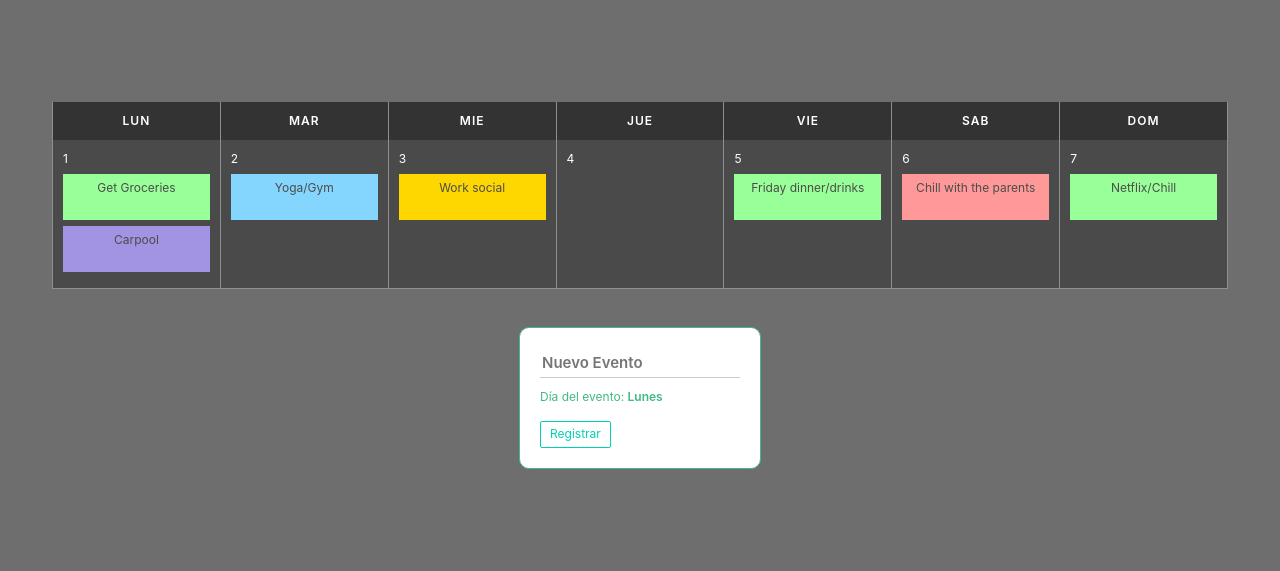
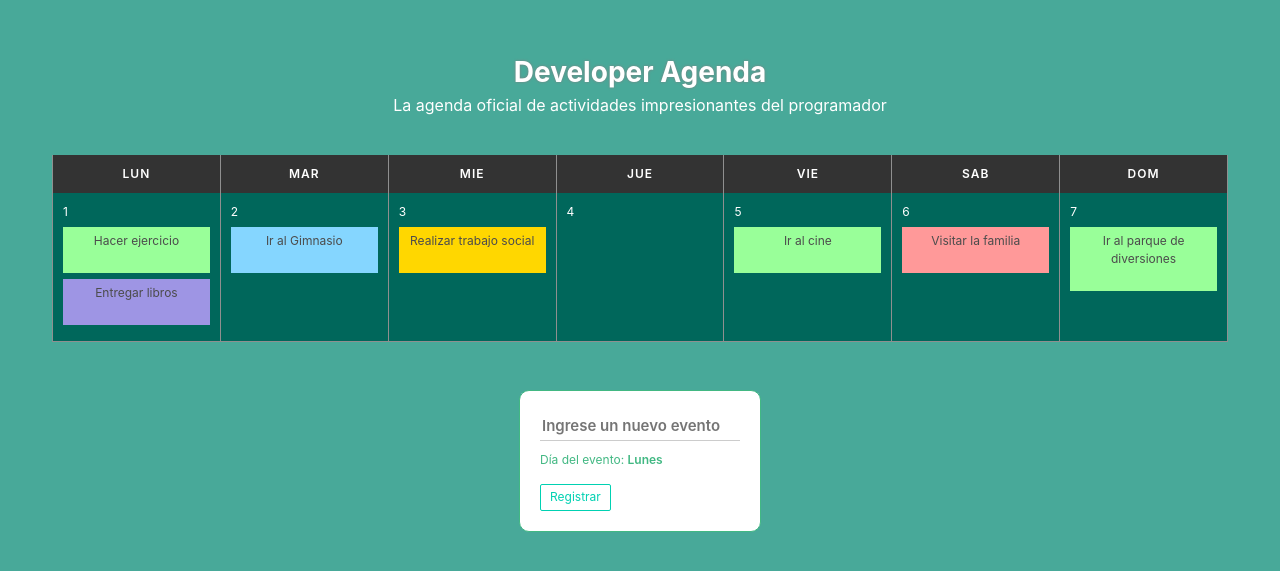
Before and after one commit to alexglzrys/developer-agenda, a Vue app: page / in a window 1280 px wide. Shown: the part 109-680 px from the top of the page. Built offline with nearby package versions, Linux system fonts and the light colour scheme; some icons are missing.

Commit message:
Añadir componente de titulo

```diff
--- a/public/index.html
+++ b/public/index.html
@@ -7,7 +7,7 @@
     <link rel="icon" href="<%= BASE_URL %>favicon.ico">
     <link rel="stylesheet" href="<%= BASE_URL %>bulma/bulma.css">
     <link rel="stylesheet" href="<%= BASE_URL %>font-awesome/css/font-awesome.min.css">
-    <title>Agenda del Programador</title>
+    <title>Developer Angenda</title>
   </head>
   <body>
     <noscript>
--- a/src/App.vue
+++ b/src/App.vue
@@ -1,6 +1,7 @@
 <template>
   <div id="app">
     <!-- Al dividir nuestra aplicación en componentes, ayuda a adelgazar la lógica y marcado HTML en el componente principal -->
+    <calendar-title />
     <calendar-week />
     <calendar-entry />
   </div>
@@ -10,6 +11,7 @@
 // Importar los componentes hijos directos de App.vue
 import CalendarWeek from './components/CalendarWeek.vue'
 import CalendarEntry from './components/CalendarEntry.vue'
+import CalendarTitle from './components/CalendarTitle.vue'
 
 export default {
   // Asignar un nombre a este componente
@@ -18,6 +20,7 @@ export default {
   components: {
     CalendarWeek,
     CalendarEntry,
+    CalendarTitle,
   },
 }
 </script>
@@ -32,8 +35,8 @@ export default {
 <!-- Declarar los estilos de este componente -->
 <style lang="scss" scoped>
   #app {
-    height: inherit;
-    background: #6e6e6e;
+    min-height: 100vh;
+    background: #48a999;
     display: flex;
     flex-direction: column;
     align-items: center;
--- a/src/components/CalendarDay.vue
+++ b/src/components/CalendarDay.vue
@@ -40,7 +40,7 @@ export default {
 
 <style lang="scss" scoped>
   .day {
-    background-color: #4A4A4A;
+    background-color: #00675b;
     color: #FFF;
     border-left: 1px solid #8F8F8F;
     border-bottom: 1px solid #8F8F8F;
@@ -48,7 +48,7 @@ export default {
     cursor: pointer;
 
     &:hover {
-      background: darken(#4A4A4A,3%);
+      background: darken(#009688,3%);
     }
 
     .day-banner {
--- a/src/components/CalendarEntry.vue
+++ b/src/components/CalendarEntry.vue
@@ -2,7 +2,7 @@
   <div id="calendar-entry">
     <div class="calendar-entry-note">
       <!-- v-model se utiliza para crear un enlace de datos bidireccional entre la entrada del formulario (control) y una propiedad de datos (modelo) del componente - basicamente a medida que uno cambia, el otro se actualiza -->
-      <input type="text" v-model="inputEntry" placeholder="Nuevo Evento" />
+      <input type="text" v-model="inputEntry" placeholder="Ingrese un nuevo evento" />
       <p class="calendar-entry-day">Día del evento: <span class="bold">{{ titleOfActiveDay }}</span></p>
       <!-- cuando se hace click, se ejecuta un metodo que recibe como parametro la propiedad de datos inputEntry que contiene los detalles del evento (lo que el usuario ingresó en la caja de texto) -->
       <a class="button is-primary is-small is-outlined" @click="submitEvent(inputEntry)">Registrar</a>
@@ -52,8 +52,8 @@ export default {
   background: #FFF;
   border: 1px solid #42b883;
   border-radius: 10px;
-  max-width: 300px;
-  margin: 0 auto;
+  max-width: 380px;
+  margin: 10px auto 20px;
   padding: 20px;
 
   .calendar-entry-note {
--- /dev/null
+++ b/src/components/CalendarTitle.vue
@@ -0,0 +1,26 @@
+<template>
+  <div id="calendar-title">
+    <h1>Developer Agenda</h1>
+    <p>La agenda oficial de actividades impresionantes del programador</p>
+  </div>
+</template>
+
+<script>
+export default {
+  name: 'CalendarTitle',
+}
+</script>
+
+<style lang="scss" scoped>
+#calendar-title {
+  color: white;
+  text-align: center;
+  margin: 20px 0 50px;
+
+  h1 {
+    font-size: 28px;
+    font-weight: bold;
+    text-shadow: 0 0 3px gray;
+  }
+}
+</style>
--- a/src/seedData.js
+++ b/src/seedData.js
@@ -6,64 +6,54 @@
 export const seedData = [
   {
     id: 1,
-    abbvTitle: 'Lun',
-    fullTitle: 'Lunes',
+    abbvTitle: "Lun",
+    fullTitle: "Lunes",
     events: [
-      { details: 'Get Groceries', edit: false },
-      { details: 'Carpool', edit: false }
+      { details: "Hacer ejercicio", edit: false },
+      { details: "Entregar libros", edit: false }
     ],
     active: true
   },
   {
     id: 2,
-    abbvTitle: 'Mar',
-    fullTitle: 'Martes',
-    events: [
-      { details: 'Yoga/Gym', edit: false }
-    ],
+    abbvTitle: "Mar",
+    fullTitle: "Martes",
+    events: [{ details: "Ir al Gimnasio", edit: false }],
     active: false
   },
   {
     id: 3,
-    abbvTitle: 'Mie',
-    fullTitle: 'Miércoles',
-    events: [
-      { details: 'Work social', edit: false }
-    ],
+    abbvTitle: "Mie",
+    fullTitle: "Miércoles",
+    events: [{ details: "Realizar trabajo social", edit: false }],
     active: false
   },
   {
     id: 4,
-    abbvTitle: 'Jue',
-    fullTitle: 'Jueves',
+    abbvTitle: "Jue",
+    fullTitle: "Jueves",
     events: [],
     active: false
   },
   {
     id: 5,
-    abbvTitle: 'Vie',
-    fullTitle: 'Viernes',
-    events: [
-      { details: 'Friday dinner/drinks', edit: false }
-    ],
+    abbvTitle: "Vie",
+    fullTitle: "Viernes",
+    events: [{ details: "Ir al cine", edit: false }],
     active: false
   },
   {
     id: 6,
-    abbvTitle: 'Sab',
-    fullTitle: 'Sábado',
-    events: [
-      { details: 'Chill with the parents', edit: false }
-    ],
+    abbvTitle: "Sab",
+    fullTitle: "Sábado",
+    events: [{ details: "Visitar la familia", edit: false }],
     active: false
   },
   {
     id: 7,
-    abbvTitle: 'Dom',
-    fullTitle: 'Domingo',
-    events: [
-      { details: 'Netflix/Chill', edit: false }
-    ],
+    abbvTitle: "Dom",
+    fullTitle: "Domingo",
+    events: [{ details: "Ir al parque de diversiones", edit: false }],
     active: false
   }
-]
+];
```
